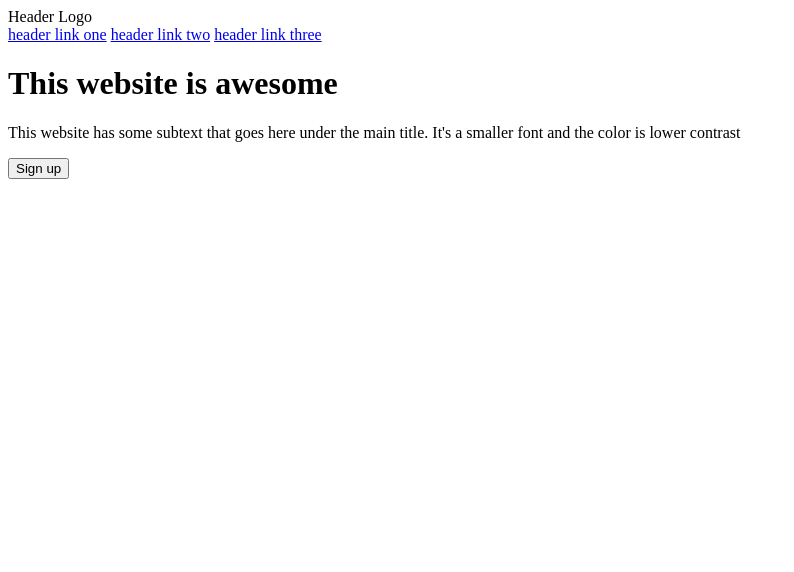
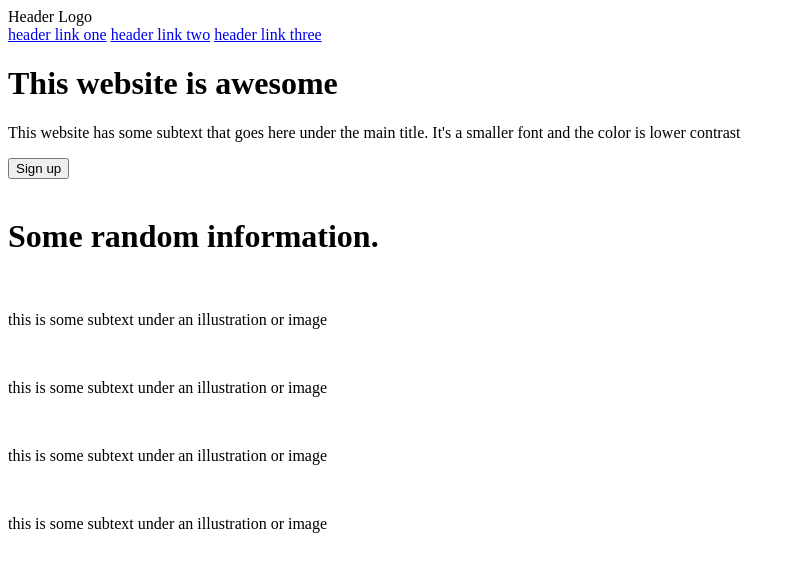
Before and after one commit to Reoshiko/Landing-page, a plain HTML site: page index.html in a window 1280 px wide. Shown: the whole page, without its empty margins (0-794 px from the left). Drawn offline with Linux system fonts and the light colour scheme.

Commit message:
Add text and imgs with information to div class="information"

```diff
--- a/index.html
+++ b/index.html
@@ -29,7 +29,27 @@
     </div>
 
     <div class="information">
-
+        <div class="infor">
+            <h1>Some random information.</h1>
+        </div>
+        <div class="imgs">
+            <div>
+                <img src="" alt="">
+                <p>this is some subtext under an  illustration or image</p>
+            </div>
+            <div>
+                <img src="" alt="">
+                <p>this is some subtext under an  illustration or image</p>
+            </div>
+            <div>
+                <img src="" alt="">
+                <p>this is some subtext under an  illustration or image</p>
+            </div>
+            <div>
+                <img src="" alt="">
+                <p>this is some subtext under an  illustration or image</p>
+            </div>
+        </div>
     </div>
 
     <div class="content">
```
